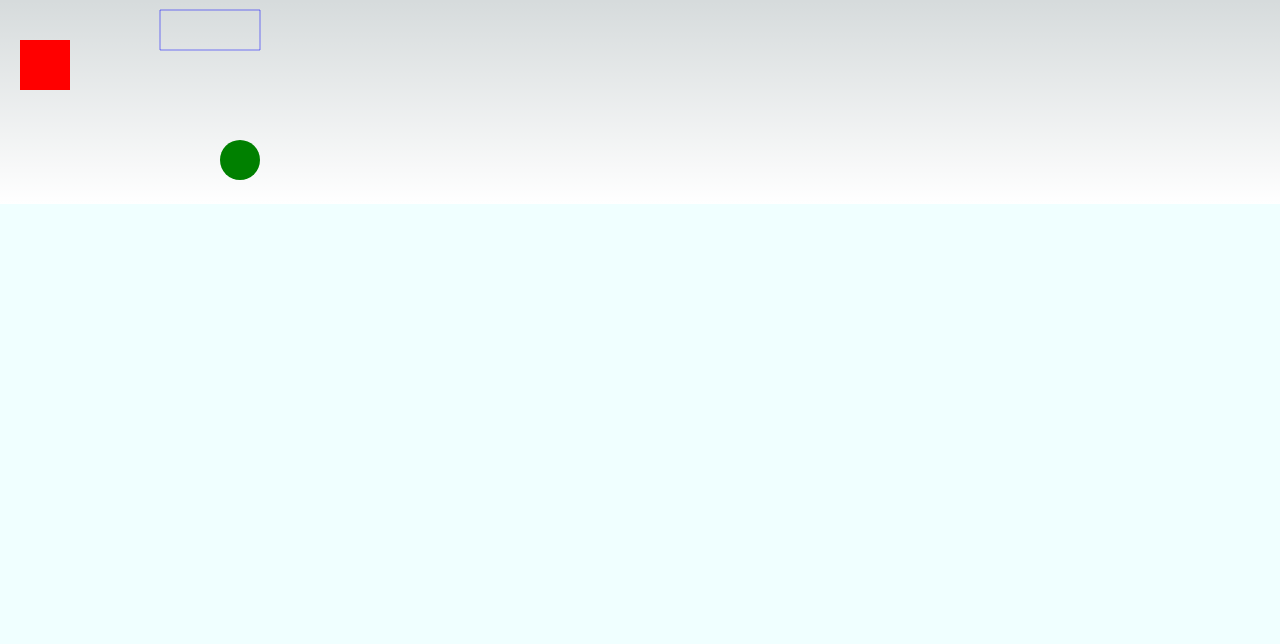
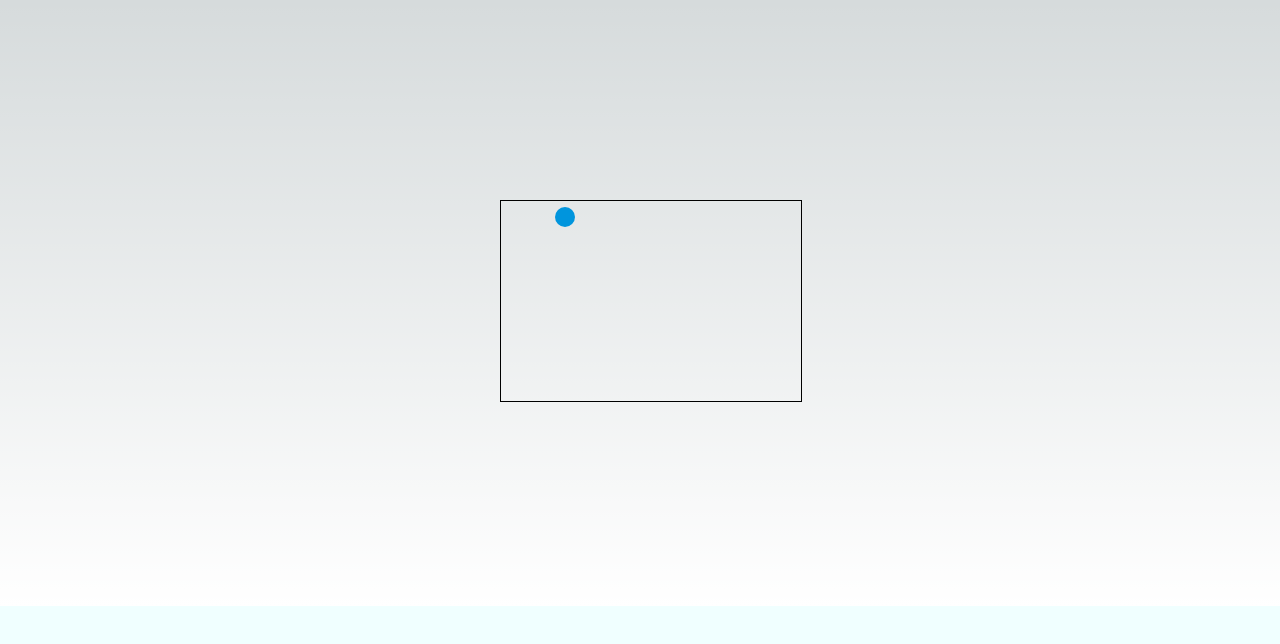
Before and after one commit to Onepiece2424/breaking-blocks, a Next.js app in the folder app/: page / in a window 1280 px wide. Shown: the top 644 px of the page. Built offline with nearby package versions, Linux system fonts and the light colour scheme.

Commit message:
add:ボールに動きをつける

```diff
--- a/app/app/globals.css
+++ b/app/app/globals.css
@@ -101,6 +101,10 @@ a {
   text-decoration: none;
 }
 
+.main-content {
+  margin: 200px 500px;
+}
+
 @media (prefers-color-scheme: dark) {
   html {
     color-scheme: dark;
--- a/app/components/Block/index.jsx
+++ b/app/components/Block/index.jsx
@@ -3,37 +3,56 @@
 import { useEffect, useRef } from 'react';
 
 const BlockMain = () => {
-
-  const canvasRef = useRef(null);
+  const ballRef = useRef(null);
 
   useEffect(() => {
-    const canvas = canvasRef.current;
+    const canvas = ballRef.current;
     const ctx = canvas.getContext('2d');
 
-    // 描画の処理
-    ctx.beginPath();
-    ctx.rect(20, 40, 50, 50);
-    ctx.fillStyle = "#FF0000";
-    ctx.fill();
-    ctx.closePath();
+    // ボールの初期設定
+    const ballRadius = 10;
+    let x = canvas.width / 2;
+    let y = canvas.height - 30;
+    let dx = 2;
+    let dy = -2;
 
-    ctx.beginPath();
-    ctx.arc(240, 160, 20, 0, Math.PI*2, false);
-    ctx.fillStyle = "green";
-    ctx.fill();
-    ctx.closePath();
+    const drawBall = () => {
+      ctx.beginPath();
+      ctx.arc(x, y, ballRadius, 0, Math.PI * 2);
+      ctx.fillStyle = "#0095DD";
+      ctx.fill();
+      ctx.closePath();
+    };
 
-    ctx.beginPath();
-    ctx.rect(160, 10, 100, 40);
-    ctx.strokeStyle = "rgba(0, 0, 255, 0.5)";
-    ctx.stroke();
-    ctx.closePath();
+    const draw = () => {
+      ctx.clearRect(0, 0, canvas.width, canvas.height);
+      drawBall();
+
+      if (x + dx > canvas.width - ballRadius || x + dx < ballRadius) {
+        dx = -dx;
+      }
+      if (y + dy > canvas.height - ballRadius || y + dy < ballRadius) {
+        dy = -dy;
+      }
+
+      x += dx;
+      y += dy;
+    };
+
+    // 毎フレームごとにボールを描画
+    const intervalId = setInterval(() => {
+      draw();
+    }, 10);
+
+    return () => {
+      clearInterval(intervalId);
+    };
   }, []);
 
   return (
-    <>
-     <canvas ref={canvasRef} width={300} height={200} />
-    </>
+    <div className='main-content'>
+     <canvas ref={ballRef} width={300} height={200} style={{ border: '1px solid #000' }} />
+    </div>
   )
 }
 
```
